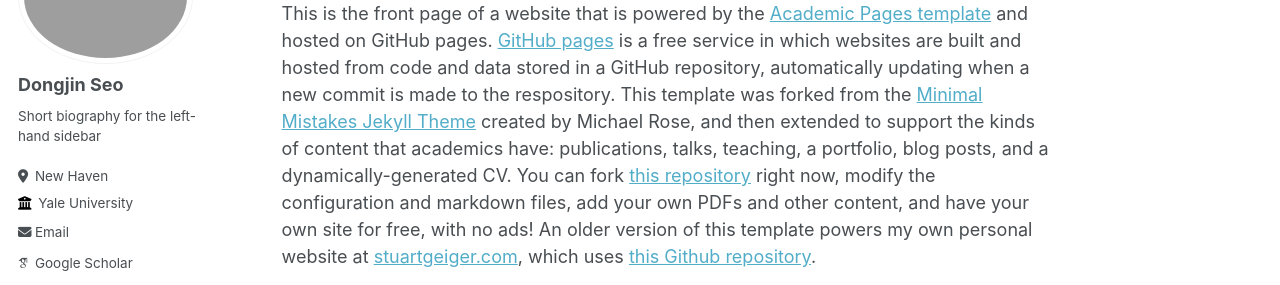
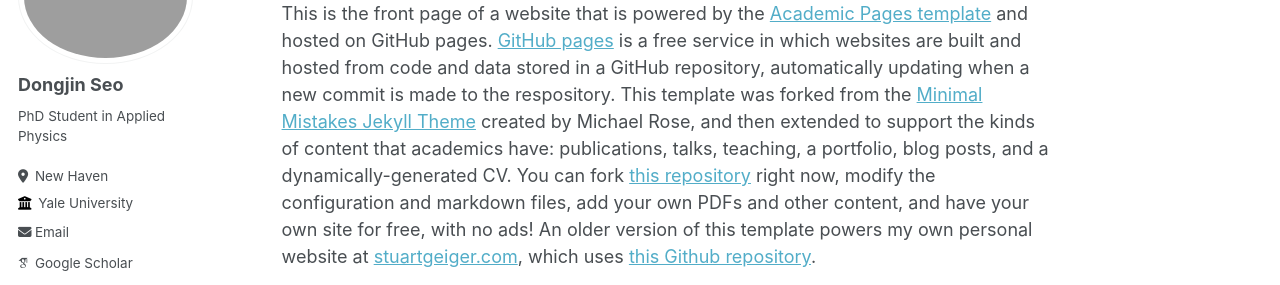
Before and after one commit to DongjinSeoAP/DongjinSeoAP.github.io, a Jekyll site: the page built from _pages/about.md, in a window 1280 px wide. Shown: the part 176-461 px from the top of the page. Built offline with Jekyll 4.4.1, drawn with Linux system fonts in a browser that asks for light colours; some web fonts are replaced.

Commit message:
Update _config.yml

```diff
--- a/_config.yml
+++ b/_config.yml
@@ -21,10 +21,10 @@ repository               : "DongjinSeoAP.github.io"
 #               Additional customization can be done by editing /_includes/author-profile.html
 author:
   # Biographic information
-  avatar           : "profile.jpeg"
+  avatar           : "profile.jpg"
   name             : "Dongjin Seo"
   pronouns         : # example: "she/her"
-  bio              : "Short biography for the left-hand sidebar"
+  bio              : "PhD Student in Applied Physics"
   location         : "New Haven"
   employer         : "Yale University"
   uri              : # URL
```
